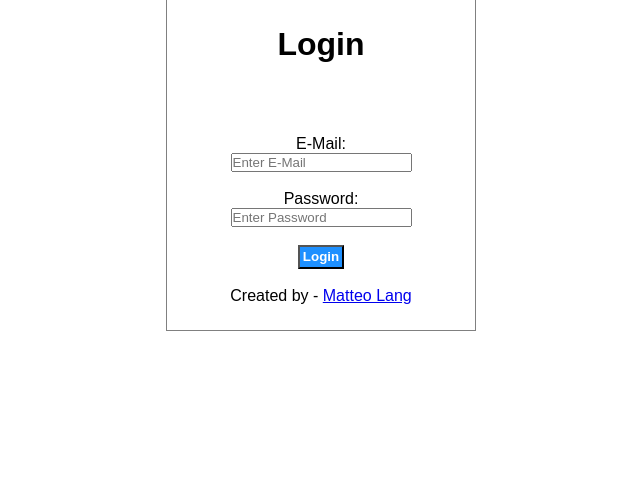
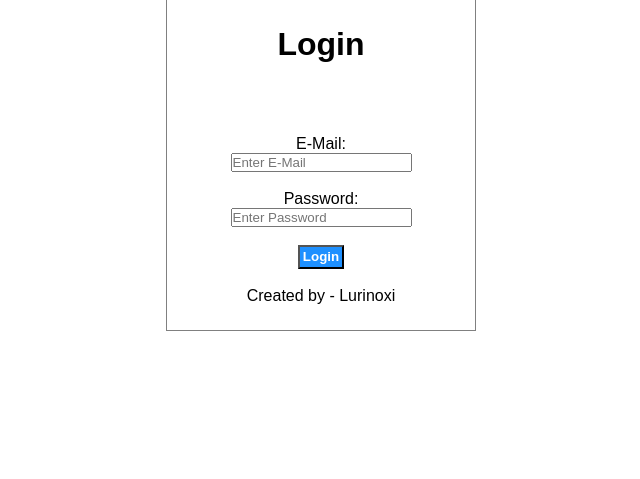
Before and after one commit to Lurinoxi/Menu-ordering-website, a PHP site: page /food/admin/login.php in a window 1280 px wide. Shown: the part 129-608 px from the top of the page, without its empty margins (319-959 px from the left). Run offline with PHP 8.4, Linux system fonts and the light colour scheme.

Commit message:
Update login.php

```diff
--- a/admin/login.php
+++ b/admin/login.php
@@ -41,7 +41,7 @@
             </form>
             <!-- Login Form Endet hier -->
 
-            <p class="text-center">Created by - <a href="https://www.sie.at/">Matteo Lang</a></p>
+            <p class="text-center">Created by - Lurinoxi</a></p>
         </div>
 
     </body>
```
